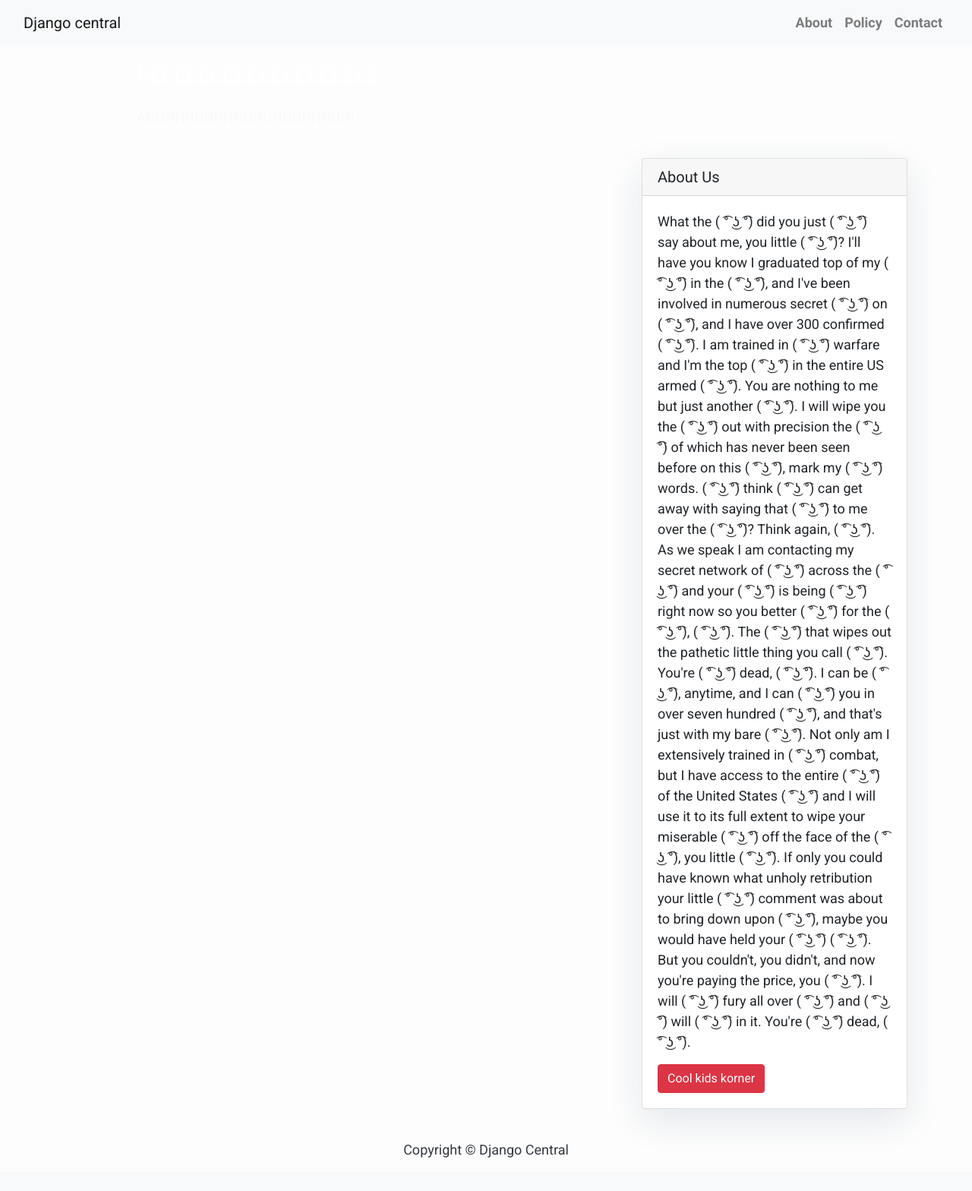
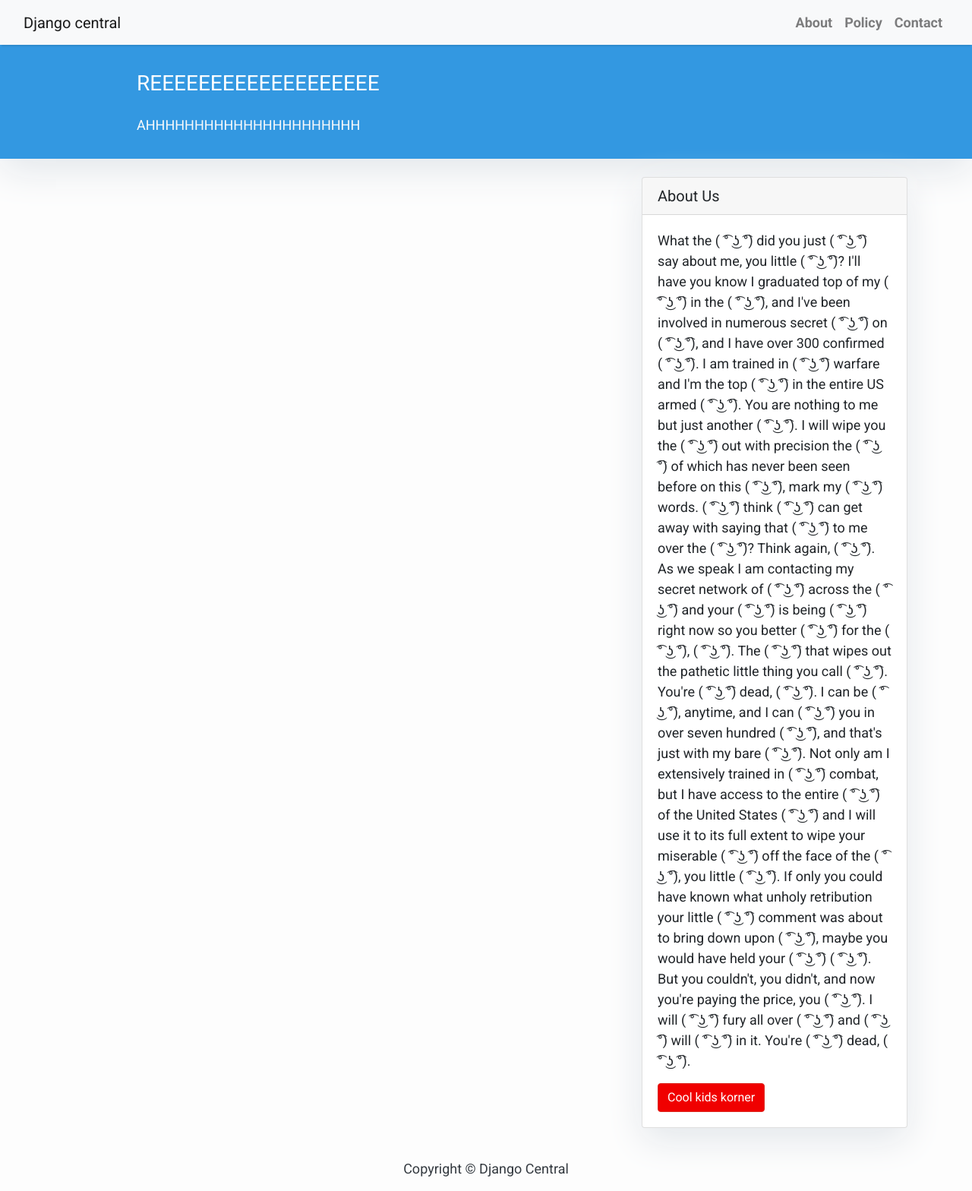
Before and after one commit to Deathcharge/MASTER, a Django app: page / in a window 1280 px wide. Shown: the whole page at 76% size. Before the commit the page ends 1524 px from the top, so only its background shows below. Run offline with Django 3.2, Linux system fonts and the light colour scheme; data that the repository does not hold is empty; some libraries are stand-ins or nearby versions.

Commit message:
i'm upset

```diff
--- a/floorWall/templates/base.html
+++ b/floorWall/templates/base.html
@@ -3,23 +3,41 @@
 <!DOCTYPE html>
 <html>
 
-
-
-
 <head>
     <title>Django Central</title>
-    <link rel="stylesheet" href="{% static 'css/base.css' %}">
-
     <link href="https://fonts.googleapis.com/css?family=Roboto:400,700" rel="stylesheet">
     <meta name="google" content="notranslate" />
     <meta name="viewport" content="width=device-width, initial-scale=1" />
     <link rel="stylesheet" href="https://maxcdn.bootstrapcdn.com/bootstrap/4.0.0/css/bootstrap.min.css"
         integrity="sha384-Gn5384xqQ1aoWXA+058RXPxPg6fy4IWvTNh0E263XmFcJlSAwiGgFAW/dAiS6JXm" crossorigin="anonymous" />
-
 </head>
 
 <body>
+    <style>
+        body {
+            font-family: "Roboto", sans-serif;
+            font-size: 17px;
+            background-color: #fdfdfd;
+        }
 
+        .shadow {
+            box-shadow: 0 4px 2px -2px rgba(0, 0, 0, 0.1);
+        }
+
+        .btn-danger {
+            color: #fff;
+            background-color: #f00000;
+            border-color: #dc281e;
+        }
+
+        .masthead {
+            background: #3398E1;
+            height: auto;
+            padding-bottom: 15px;
+            box-shadow: 0 16px 48px #E3E7EB;
+            padding-top: 10px;
+        }
+    </style>
 
     <!-- Navigation -->
     <nav class="navbar navbar-expand-lg navbar-light bg-light shadow" id="mainNav">
@@ -30,10 +48,8 @@
                 aria-label="Toggle navigation">
                 <span class="navbar-toggler-icon"></span>
             </button>
-
             <div class="collapse navbar-collapse" id="navbarResponsive">
                 <ul class="navbar-nav ml-auto">
-
                     <li class="nav-item text-black">
                         <a class="nav-link text-black font-weight-bold" href="#">About</a>
                     </li>
@@ -46,31 +62,14 @@
                 </ul>
             </div>
         </div>
-        </div>
     </nav>
-
-
     {% block content %}
     <!-- Content Goes here -->
     {% endblock content %}
-
     <!-- Footer -->
     <footer class="py-3 bg-grey">
         <p class="m-0 text-dark text-center ">Copyright &copy; Django Central</p>
     </footer>
-    <!-- bootstrap scripts -->
-    <script src="https://code.jquery.com/jquery-3.2.1.slim.min.js"
-        integrity="sha384-KJ3o2DKtIkvYIK3UENzmM7KCkRr/rE9/Qpg6aAZGJwFDMVNA/GpGFF93hXpG5KkN" crossorigin="anonymous">
-    </script>
-    <script src="https://cdnjs.cloudflare.com/ajax/libs/popper.js/1.12.9/umd/popper.min.js"
-        integrity="sha384-ApNbgh9B+Y1QKtv3Rn7W3mgPxhU9K/ScQsAP7hUibX39j7fakFPskvXusvfa0b4Q" crossorigin="anonymous">
-    </script>
-    <script src="https://maxcdn.bootstrapcdn.com/bootstrap/4.0.0/js/bootstrap.min.js"
-        integrity="sha384-JZR6Spejh4U02d8jOt6vLEHfe/JQGiRRSQQxSfFWpi1MquVdAyjUar5+76PVCmYl" crossorigin="anonymous">
-    </script>
 </body>
 
-
-
-
 </html>
```
